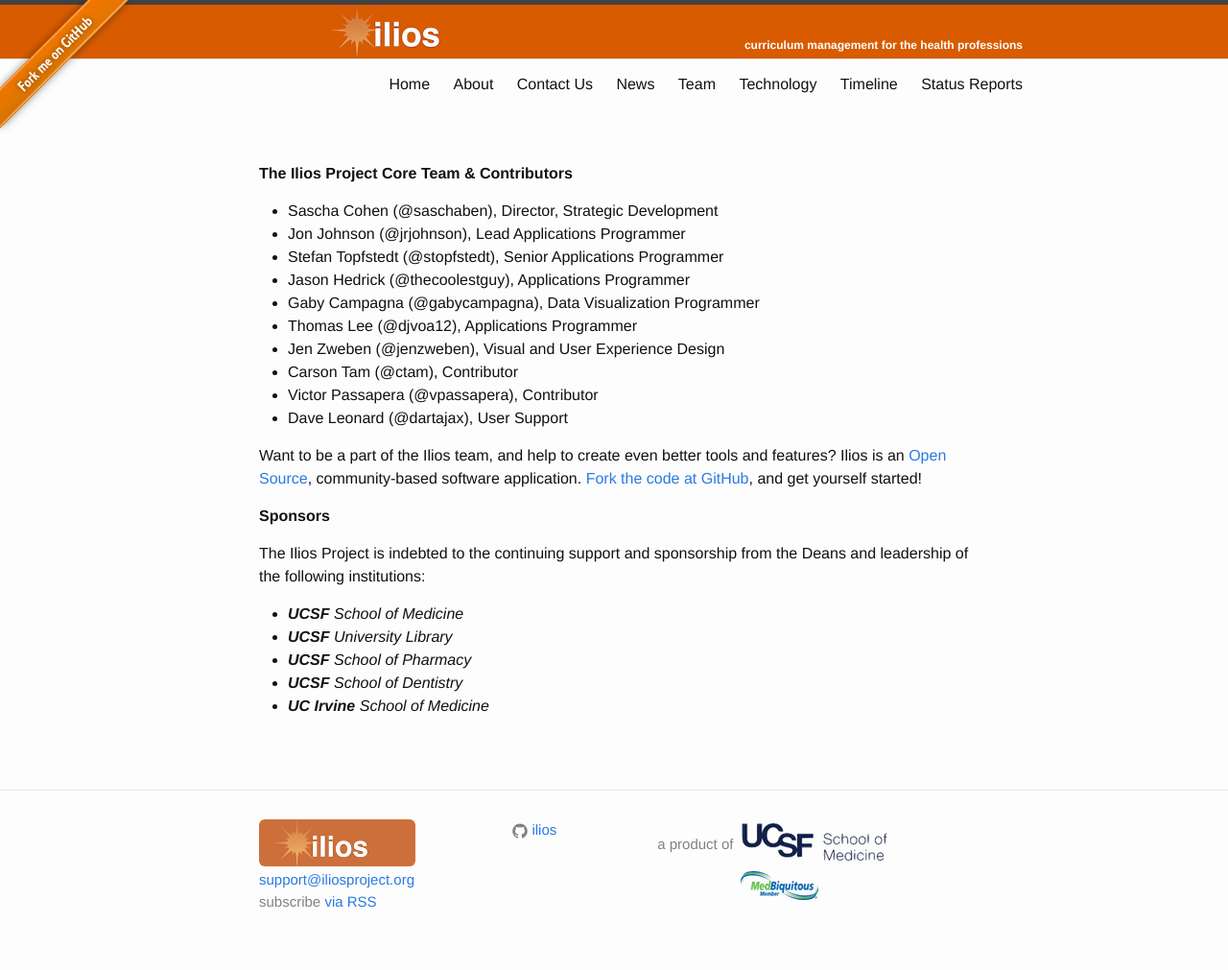
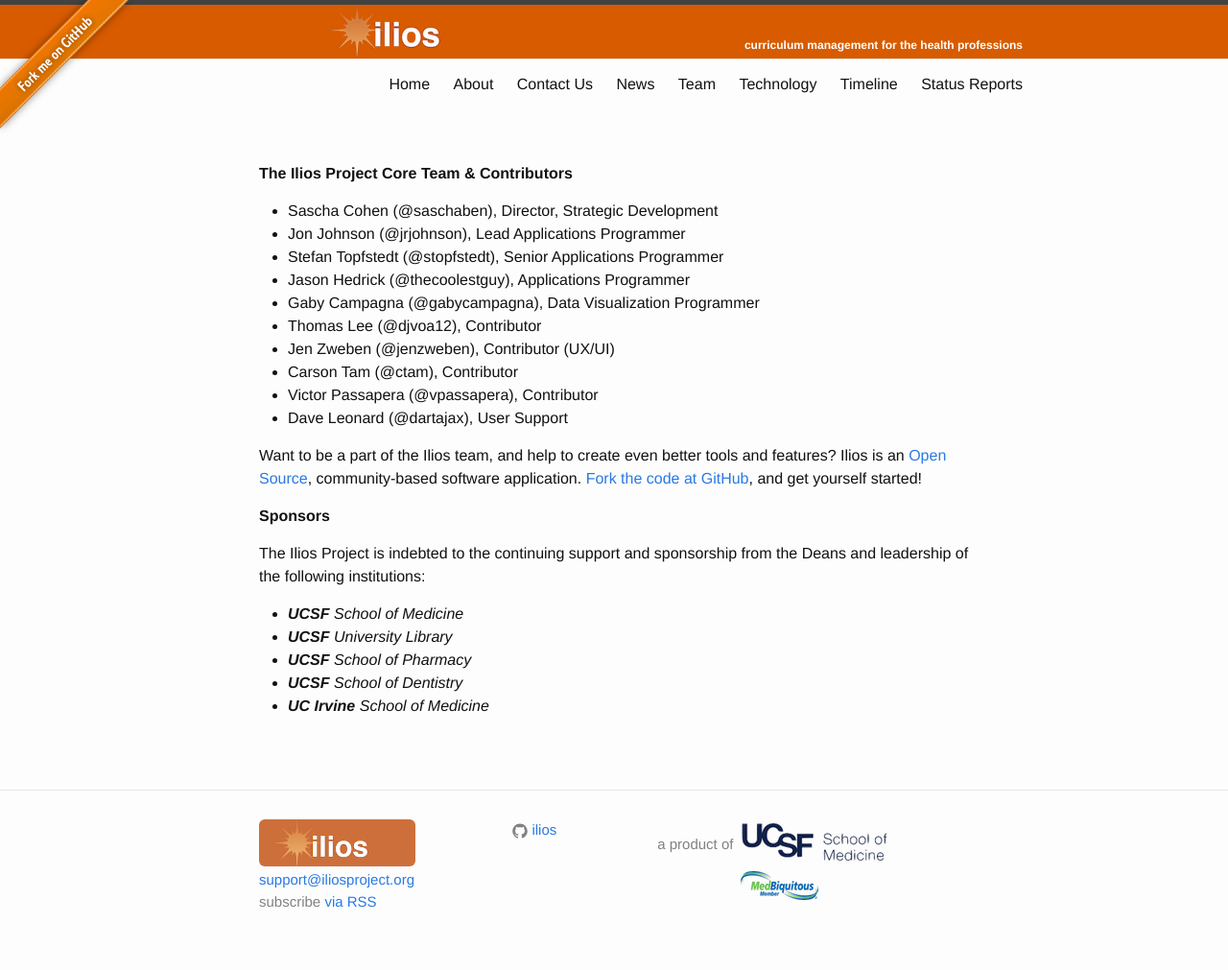
Before and after one commit to ilios/iliosproject.org, a Jekyll site: the page built from team.md, in a window 1280 px wide. Shown: the whole page at 96% size. Built offline with Jekyll 4.4.1, drawn with Linux system fonts in a browser that asks for light colours.

Commit message:
title changes

```diff
--- a/team.md
+++ b/team.md
@@ -11,8 +11,8 @@
 - Stefan Topfstedt (@stopfstedt), Senior Applications Programmer
 - Jason Hedrick (@thecoolestguy), Applications Programmer
 - Gaby Campagna (@gabycampagna), Data Visualization Programmer
-- Thomas Lee (@djvoa12), Applications Programmer
-- Jen Zweben (@jenzweben), Visual and User Experience Design
+- Thomas Lee (@djvoa12), Contributor
+- Jen Zweben (@jenzweben), Contributor (UX/UI)
 - Carson Tam (@ctam), Contributor
 - Victor Passapera (@vpassapera), Contributor
 - Dave Leonard (@dartajax), User Support
```
